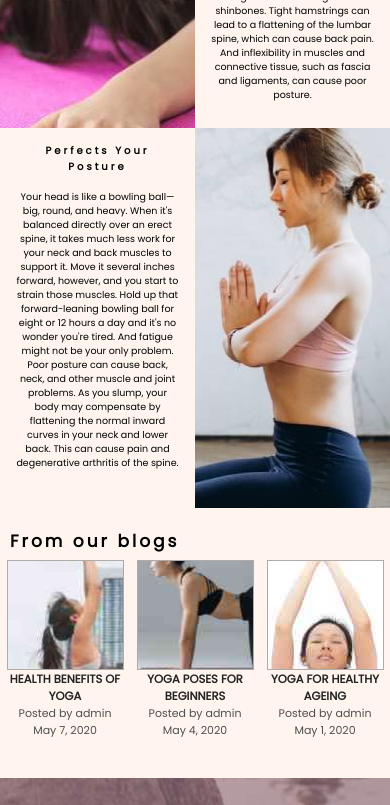
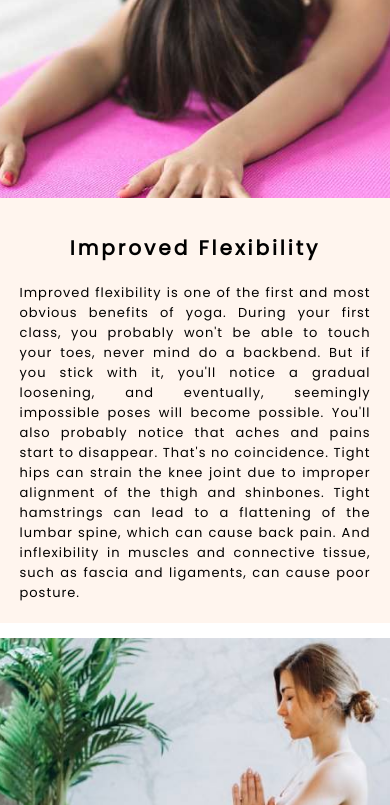
Before and after one commit to blancaverwelz/yoga-landing-page, a plain HTML site: page index.html in a window 390 px wide. Shown: the part 620-1425 px from the top of the page. Drawn offline with Linux system fonts and the light colour scheme.

Commit message:
updated formatting and images

```diff
--- a/style.css
+++ b/style.css
@@ -141,7 +141,7 @@ nav {
 .firstRightChild-text {
     font-family: 'Poppins', Arial, Helvetica, sans-serif;
     letter-spacing: 4px;
-    text-align: center;
+    text-align: justify;
 }
 /**/
 
@@ -170,7 +170,7 @@ nav {
 .secondLeftChild-text {
     font-family: 'Poppins', Arial, Helvetica, sans-serif;
     letter-spacing: 4px;
-    text-align: center;
+    text-align: justify;
 }
 
 .secondRightChild {
@@ -201,7 +201,7 @@ nav {
     font-family: 'Poppins', Arial, Helvetica, sans-serif;
     letter-spacing: 3px;
     padding-left: 30px;
-    padding-bottom: 6px;
+    padding-bottom: 10px;
     padding-top: 10px;
 }
 
@@ -283,7 +283,6 @@ a {
     color: seashell;
     width: 100%;
     text-shadow: black;
-
 }
 
 .onlineYoga {
@@ -471,6 +470,10 @@ h2 {
 
 .phone {
     padding: 10px 0;
+    text-decoration: none;
+}
+.phone .text{
+    text-decoration: none;
 }
 
 .social {
@@ -572,6 +575,7 @@ h2 {
 .copyright {
     color: seashell;
     opacity: .50;
+    font-size: .7rem;
 }
 /**/
 
@@ -893,38 +897,68 @@ h2 {
 
 @media screen and (max-width: 768px) {
     .cover {
-        height: 300px;
+        height: 400px;
         background-size: cover;
     }
     .cover-text {
         font-size: 28px;
-        padding-top: 100px;
+        padding-top: 180px;
     }
 
-    .first, .firstLeftChild, .firstRightChild,
-    .second, .secondLeftChild, .secondRightChild {
-        height: 380px;
+
+    .firstLeftChild {
+        width: 100%;
+        height: 350px;
+        background-size: cover;
     }
 
+    .firstRightChild {
+        height: auto;
+        width: 100%;
+        padding: 0;
+    }
     .Flexibility, .Posture {
-        font-size: 17px;
+        font-size: 20px;
+        padding-top: 35px;
+        padding-bottom: 0;
     }
-
     .firstRightChild-text, .secondLeftChild-text {
-        font-size: 13px;
-        padding-left: 1px;
-        padding-right: 1px;
+        font-size: 15px;
+        width: 90%;
+        margin: 20px auto;
+        padding: 0;
+        letter-spacing: 1px;
     }
-
+    .secondLeftChild {
+        height: auto;
+        width: 100%;
+        float: left;
+        padding: 0;
+    }
+    .secondRightChild {
+        margin-top: 15px;
+        width: 100%;
+        float: right;
+    }
     .thirdDiv {
-        height: 310px;
+        display: inline-block;
+        height: 300px;
+    }
+    .thirdGrid {
+        padding: 0;
+        margin: 0;
     }
     .thirdGrid, .blogLeft, .blogMiddle, .blogRight {
         height: 180px;
+        background-size: cover;
+        padding-top: 0;
+        margin-top: 0;
     }
 
     .fromBlogs {
-        padding-left: 13px;
+        margin-top: 15px;
+        padding: 0 0 15px 0;
+        margin-left: 35px;
     }
     .contentTitle {
         letter-spacing: 0px;
@@ -933,10 +967,13 @@ h2 {
     .postDate {
         font-size: 13px;
     }
-
+    .fourth {
+        position: static;
+    }
     .fourthContent {
         left: 50px;
     }
+
 }
 
 @media screen and (max-width: 660px) {
@@ -944,22 +981,13 @@ h2 {
         font-size: 25px;
     }
 
-    .Flexibility, .Posture {
-        font-size: 15px;
-    }
-    .firstRightChild-text, .secondLeftChild-text {
-        font-size: 12px;
-    }
-
     .thirdDiv {
-        height: 295px;
+        height: 270px;
     }
     .thirdGrid, .blogLeft, .blogMiddle, .blogRight {
         height: 160px;
     }
-    .fromBlogs {
-        padding-left: 10px;
-    }
+
     .contentTitle {
         font-size: 11.5px;
     }
@@ -974,7 +1002,7 @@ h2 {
 
 @media screen and (max-width: 560px) {
     .firstRightChild-text, .secondLeftChild-text {
-        font-size: 11px;
+        font-size: 13px;
     }
 
     .thirdDiv {
@@ -1036,16 +1064,6 @@ h2 {
     }
 }
 
-@media screen and (max-width: 482px) {
-    .firstRightChild-text, .secondLeftChild-text {
-        font-size: 10px;
-    }
-}
-@media screen and (max-width: 443px) {
-    .firstRightChild-text, .secondLeftChild-text {
-        font-size: 9.5px;
-    }
-}
 
 @media screen and (max-width: 414px) {
     .logo {
@@ -1054,52 +1072,16 @@ h2 {
     .breaker {
         font-size: 22px;
     }
-    .Flexibility, .Posture {
-        font-size: 10px;
-    }
 
+    .firstLeftChild,
     .secondRightChild {
-        background-position: 65% 20%;
+        background-size: cover;
     }
 
     .thirdGrid, .blogLeft, .blogMiddle, .blogRight {
         height: 110px;
     }
 
-    .blogLeft {
-        background-position: 55% 65%;
-    }
-
-    .blogMiddle {
-        background-position: 40% 60%;
-    }
-
-    .blogRight {
-        background-position: 50% 60%;
-    }
-/*
-    .fourthContent {
-       display: block;
-       left: 40px;
-    }
-    .contentBg {
-        width: 335px;
-    }
-    .onlineYoga {
-        font-size: 10px;
-        width: auto;
-        padding-left: 22px;
-    }
-    .onlineText {
-        font-size: 10px;
-        width: auto;
-        padding-left: 38px;
-    }
-    .classes {
-        font-size: 10px;
-        width: auto;
-        padding-left: 90px;
-    }*/
     .ratesButton {
         font-size: 11.5px;
         width: auto;
@@ -1116,6 +1098,11 @@ h2 {
     .modal-body li {
         font-size: .6rem;
     }
+    .copyright {
+        color: seashell;
+        opacity: .50;
+        font-size: .6rem;
+    }
 
 }
 @media screen and (max-width: 375px) {
@@ -1128,21 +1115,18 @@ h2 {
     .cover-text {
         font-size: 20px;
     }
-    .firstRightChild-text, .secondLeftChild-text {
-        font-size: 9px;
-    }
+
     .ratesButton {
         font-size: 11.5px;
         width: auto;
         left: 33%;
     }
+    .modal {
+        left: 38.80%;
+        width: 300px;
+    }
 }
 
-@media screen and (max-width: 332px) {
-    .firstRightChild-text, .secondLeftChild-text {
-        font-size: 8.5px;
-    }
-}
 @media screen and (max-width: 320px) {
     .navMenu a {
         font-size: .7rem;
```
Also changed, not shown: index.html (+0 -1 lines).
